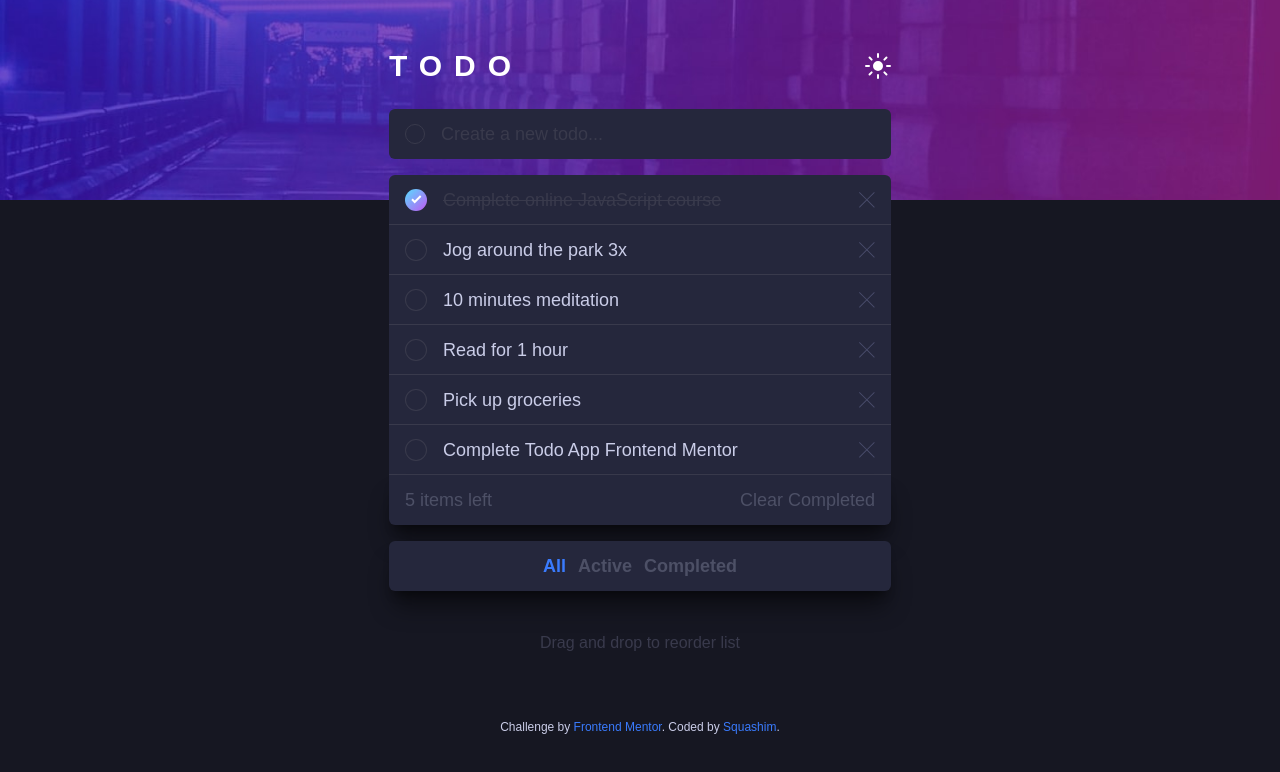
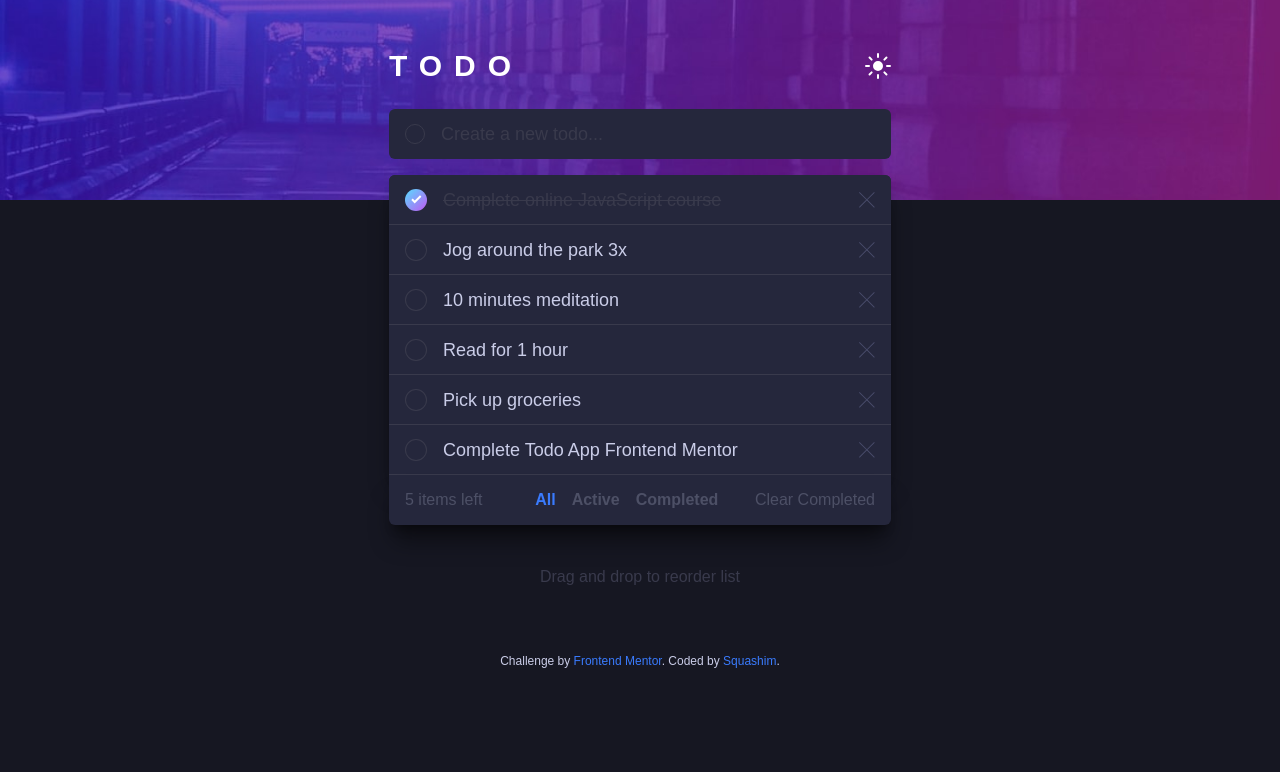
Before and after one commit to Squashim/todo-app, a React (Create React App) app: page / in a window 1280 px wide. Shown: the top 772 px of the page. Built offline with nearby package versions, Linux system fonts and the light colour scheme.

Commit message:
100% finished

```diff
--- a/src/components/FilterButton.js
+++ b/src/components/FilterButton.js
@@ -6,8 +6,8 @@ const FilterButton = ({ name, isPressed, updateFilter }) => {
 			onClick={() => updateFilter(name)}
 			className={
 				isPressed
-					? "sm:text-lg capitalize font-bold cursor-pointer text-sm  text-primary"
-					: "sm:text-lg capitalize font-bold hover:text-textColor cursor-pointer text-sm text-secondaryTextColor"
+					? "sm:text-[16px] capitalize font-bold cursor-pointer text-sm  text-primary"
+					: "sm:text-[16px] capitalize font-bold hover:text-textColor cursor-pointer text-sm text-secondaryTextColor"
 			}>
 			{name}
 		</button>
--- a/src/components/FilterContainer.js
+++ b/src/components/FilterContainer.js
@@ -1,32 +1,10 @@
 import React from "react";
-import FilterButton from "./FilterButton";
 
-const FilterContainer = ({ filter, updateFilter }) => {
-	const FILTER_MAP = {
-		all: () => true,
-		active: (todo) => !todo.isComplete,
-		completed: (todo) => todo.isComplete,
-	};
-
-	const FILTER_NAMES = Object.keys(FILTER_MAP);
-
-	const filterList = FILTER_NAMES.map((name) => (
-		<FilterButton
-			key={name}
-			name={name}
-			updateFilter={updateFilter}
-			isPressed={name === filter}
-		/>
-	));
+const FilterContainer = ({ filterList }) => {
 	return (
-		<>
-			<div className='shadow-shadowColor shadow-xl min-h-[50px] mt-4 justify-center w-full flex items-center bg-bgTodo px-4 rounded-md gap-3 '>
-				{filterList}
-			</div>
-			<p className='px-4 w-full text-center sm:text-base text-sm text-elementsColor mt-10'>
-				Drag and drop to reorder list
-			</p>
-		</>
+		<div className='shadow-shadowColor shadow-xl min-h-[50px] mt-4 justify-center w-full flex items-center bg-bgTodo px-4 rounded-md gap-4'>
+			{filterList}
+		</div>
 	);
 };
 
--- a/src/components/Main.js
+++ b/src/components/Main.js
@@ -5,6 +5,7 @@ import TodoInput from "./TodoInput";
 import TodoList from "./TodoList";
 import TodosInfoContainer from "./TodosInfoContainer";
 import templateTodos from "../data/template.json";
+import FilterButton from "./FilterButton";
 
 const Main = () => {
 	const MY_TASKS = localStorage.getItem("todoList")
@@ -54,6 +55,23 @@ const Main = () => {
 		setTodos(updatedList);
 	};
 
+	const FILTER_MAP = {
+		all: () => true,
+		active: (todo) => !todo.isComplete,
+		completed: (todo) => todo.isComplete,
+	};
+
+	const FILTER_NAMES = Object.keys(FILTER_MAP);
+
+	const filterList = FILTER_NAMES.map((name) => (
+		<FilterButton
+			key={name}
+			name={name}
+			updateFilter={updateFilter}
+			isPressed={name === filter}
+		/>
+	));
+
 	return (
 		<main className='max-w-[550px] mx-auto w-full flex flex-col p-6 items-center mt-[-115px] '>
 			{/* Todos input */}
@@ -69,11 +87,22 @@ const Main = () => {
 				clearCompleted={clearCompleted}
 			/>
 
-			{/* Todos info */}
-			<TodosInfoContainer todos={todos} clearCompleted={clearCompleted} />
+			{/* Bottom panel */}
+			<div className='flex flex-col sm:hidden w-full'>
+				<TodosInfoContainer todos={todos} clearCompleted={clearCompleted} />
+				<FilterContainer filterList={filterList} />
+			</div>
 
-			{/* Filter container */}
-			<FilterContainer filter={filter} updateFilter={updateFilter} />
+			<div className='sm:flex hidden w-full'>
+				<TodosInfoContainer
+					todos={todos}
+					clearCompleted={clearCompleted}
+					filterList={filterList}
+				/>
+			</div>
+			<p className='px-4 w-full text-center sm:text-base text-sm text-elementsColor mt-10'>
+				Drag and drop to reorder list
+			</p>
 		</main>
 	);
 };
--- a/src/components/TodoList.js
+++ b/src/components/TodoList.js
@@ -64,6 +64,7 @@ const TodoList = ({ todos, updateTodos, filter, completeTodo, removeTodo }) => {
 	};
 
 	return (
+		<div className='min-h-[300px] flex flex-col justify-between w-full bg-bgTodo rounded-t-md shadow-xl shadow-shadowColor'>
 			<DragDropContext onDragEnd={handleOnDragEnd}>
 				<Droppable droppableId='list'>
 					{(provided) => (
@@ -77,6 +78,7 @@ const TodoList = ({ todos, updateTodos, filter, completeTodo, removeTodo }) => {
 					)}
 				</Droppable>
 			</DragDropContext>
+		</div>
 	);
 };
 
--- a/src/components/TodosInfoContainer.js
+++ b/src/components/TodosInfoContainer.js
@@ -1,6 +1,6 @@
 import React from "react";
 
-const TodosInfoContainer = ({ todos, clearCompleted }) => {
+const TodosInfoContainer = ({ todos, clearCompleted, filterList }) => {
 	const getItemsLeft = () => {
 		let completedTodos = 0;
 		let total = todos.length;
@@ -9,11 +9,14 @@ const TodosInfoContainer = ({ todos, clearCompleted }) => {
 	};
 	return (
 		<div className='shadow-shadowColor shadow-xl  flex items-center h-full min-h-[50px] bg-bgTodo px-4 w-full rounded-b-md'>
-			<div className='sm:text-lg text-xs text-secondaryTextColor flex items-center justify-between w-full'>
-				<p>{`${getItemsLeft()} items left`}</p>
+			<div className='sm:text-[16px] text-xs text-secondaryTextColor flex items-center justify-between w-full'>
+				<p className='w-1/3'>{`${getItemsLeft()} items left`}</p>
+				<div className='w-1/3 hidden sm:flex items-center justify-end gap-4'>
+					{filterList}
+				</div>
 				<p
 					onClick={clearCompleted}
-					className='cursor-pointer hover:text-hoverColor'>
+					className='w-1/3 cursor-pointer hover:text-hoverColor text-right'>
 					Clear Completed
 				</p>
 			</div>
```
Lines whose indentation alone changed are shown as unchanged.
